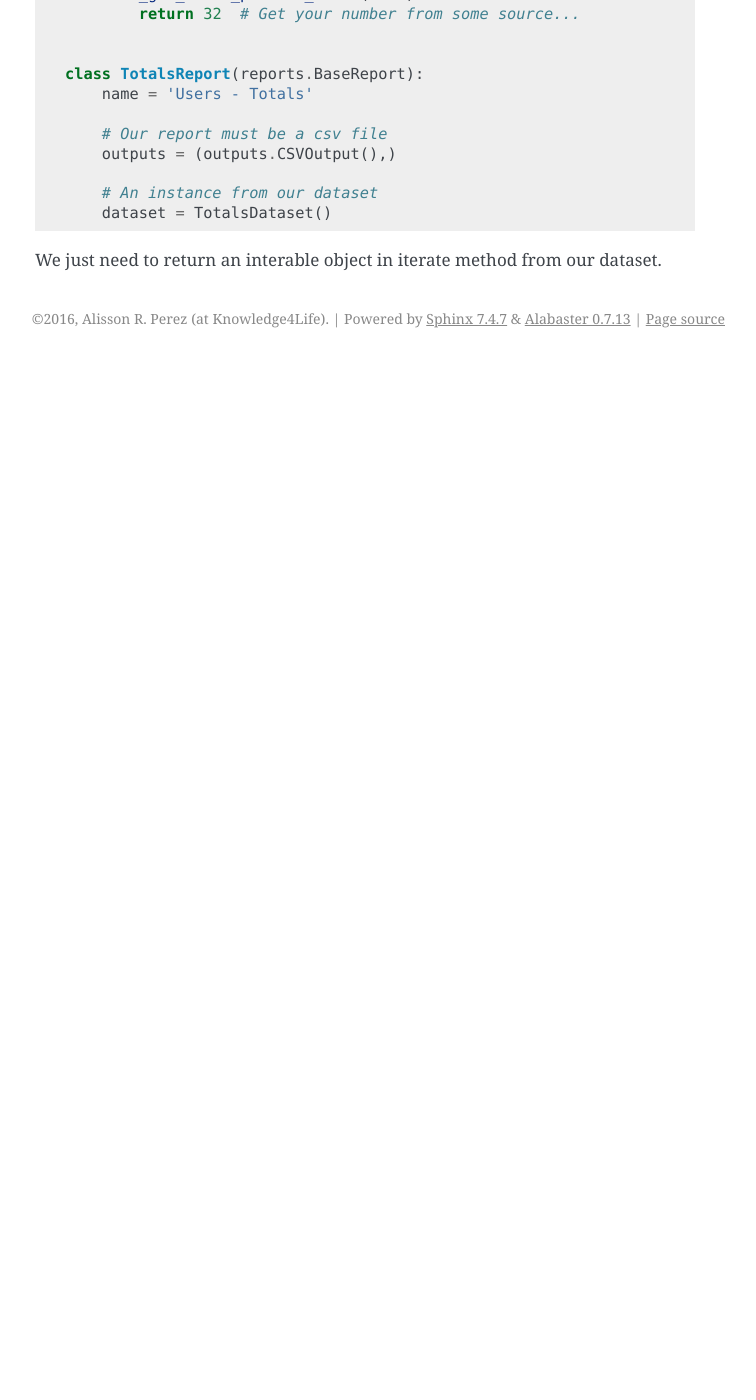
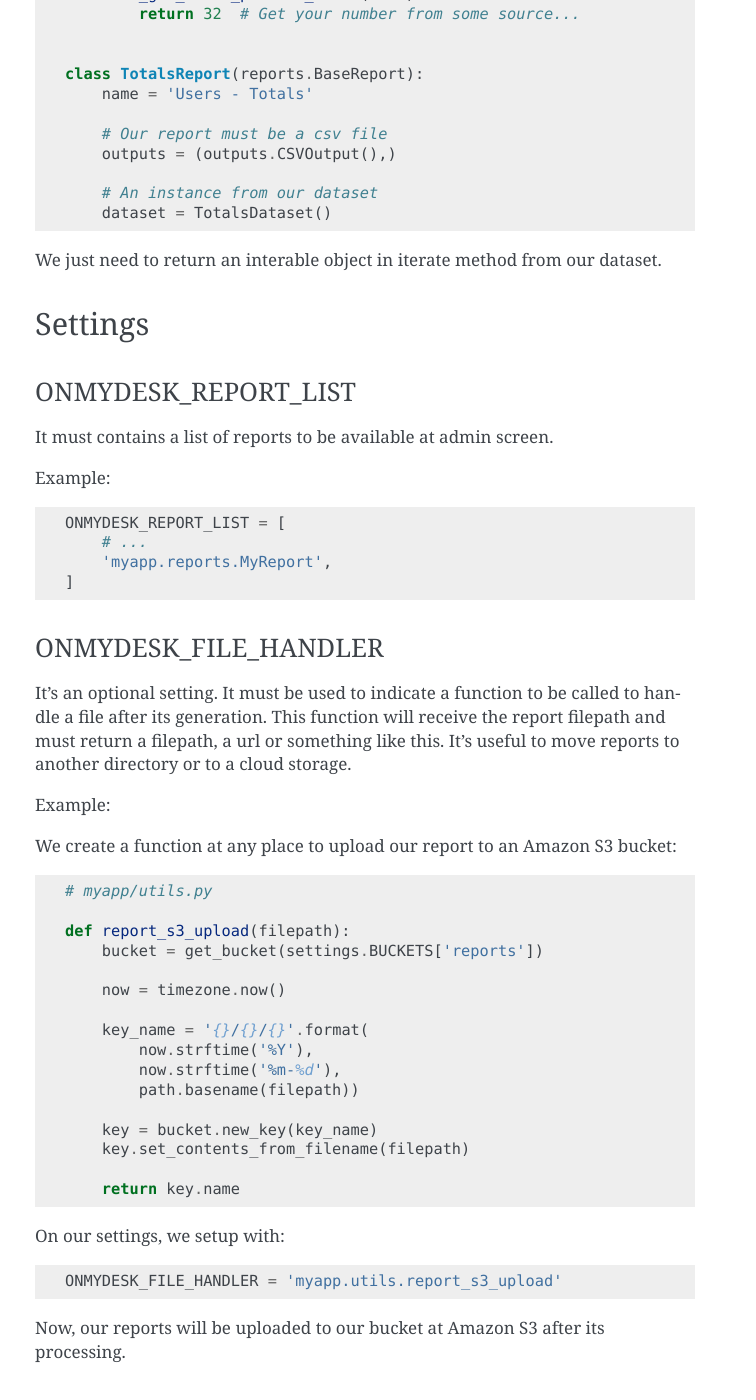
Before and after one commit to myollie/django-onmydesk, a Sphinx documentation site: the page built from docs/userguide.rst, in a window 1280 px wide and 1400 px high, scrolled down 2685 px. Shown: the whole window, without its empty margins (385-1141 px from the left). Built offline with Sphinx 7.4.7, drawn with Linux system fonts in a browser that asks for light colours; before the commit the page ends 3043 px from its top, so only the background shows below that; some of the changed text lies outside the part shown.

Commit message:
Improve settings documentation

```diff
--- a/docs/index.rst
+++ b/docs/index.rst
@@ -9,7 +9,7 @@
 Contents:
 
 .. toctree::
-   :maxdepth: 2
+   :maxdepth: 3
 
    userguide
    reference
--- a/docs/userguide.rst
+++ b/docs/userguide.rst
@@ -125,3 +125,77 @@
 	dataset = TotalsDataset()
 
 We just need to return an interable object in iterate method from our dataset.
+
+
+Settings
+---------
+
+ONMYDESK_REPORT_LIST
+^^^^^^^^^^^^^^^^^^^^^^
+
+It must contains a list of reports to be available at admin screen.
+
+Example::
+
+    ONMYDESK_REPORT_LIST = [
+	# ...
+        'myapp.reports.MyReport',
+    ]
+
+.. _onmydesk_file_handler:
+
+ONMYDESK_FILE_HANDLER
+^^^^^^^^^^^^^^^^^^^^^
+
+It's an optional setting. It must be used to indicate a function to be called to handle a file after its generation. This function will receive the report filepath and must return a filepath, a url or something like this. It's useful to move reports to another directory or to a cloud storage.
+
+Example:
+
+We create a function at any place to upload our report to an Amazon S3 bucket::
+
+    # myapp/utils.py
+
+    def report_s3_upload(filepath):
+	bucket = get_bucket(settings.BUCKETS['reports'])
+
+	now = timezone.now()
+
+	key_name = '{}/{}/{}'.format(
+	    now.strftime('%Y'),
+	    now.strftime('%m-%d'),
+	    path.basename(filepath))
+
+	key = bucket.new_key(key_name)
+	key.set_contents_from_filename(filepath)
+
+	return key.name
+
+On our settings, we setup with::
+
+  ONMYDESK_FILE_HANDLER = 'myapp.utils.report_s3_upload'
+
+Now, our reports will be uploaded to our bucket at Amazon S3 after its processing.
+
+.. _onmydesk_download_link_handler:
+
+ONMYDESK_DOWNLOAD_LINK_HANDLER
+^^^^^^^^^^^^^^^^^^^^^^^^^^^^^^
+
+It's an optional setting. It must be used to indicate a function to generate a link to download our report file. This function will receive the report filepath or what was returned by :ref:`onmydesk_file_handler` and must return a url to download the report file.
+
+Example:
+
+In the same way showed by :ref:`onmydesk_file_handler`, now our function will return a url to download our report from Amazon S3 bucket::
+
+  # myapp/utils.py
+
+  def get_report_s3_link(filepath):
+    bucket = get_bucket(settings.BUCKETS['reports'])
+
+    key = bucket.get_key(filepath)
+
+    return key.generate_url(settings.REPORT_S3_LINK_LIFETIME)
+
+On our settings, we setup with::
+
+  ONMYDESK_DOWNLOAD_LINK_HANDLER = 'myapp.utils.get_report_s3_link'
```
Also changed, not shown: README.rst (+1 -16 lines).
